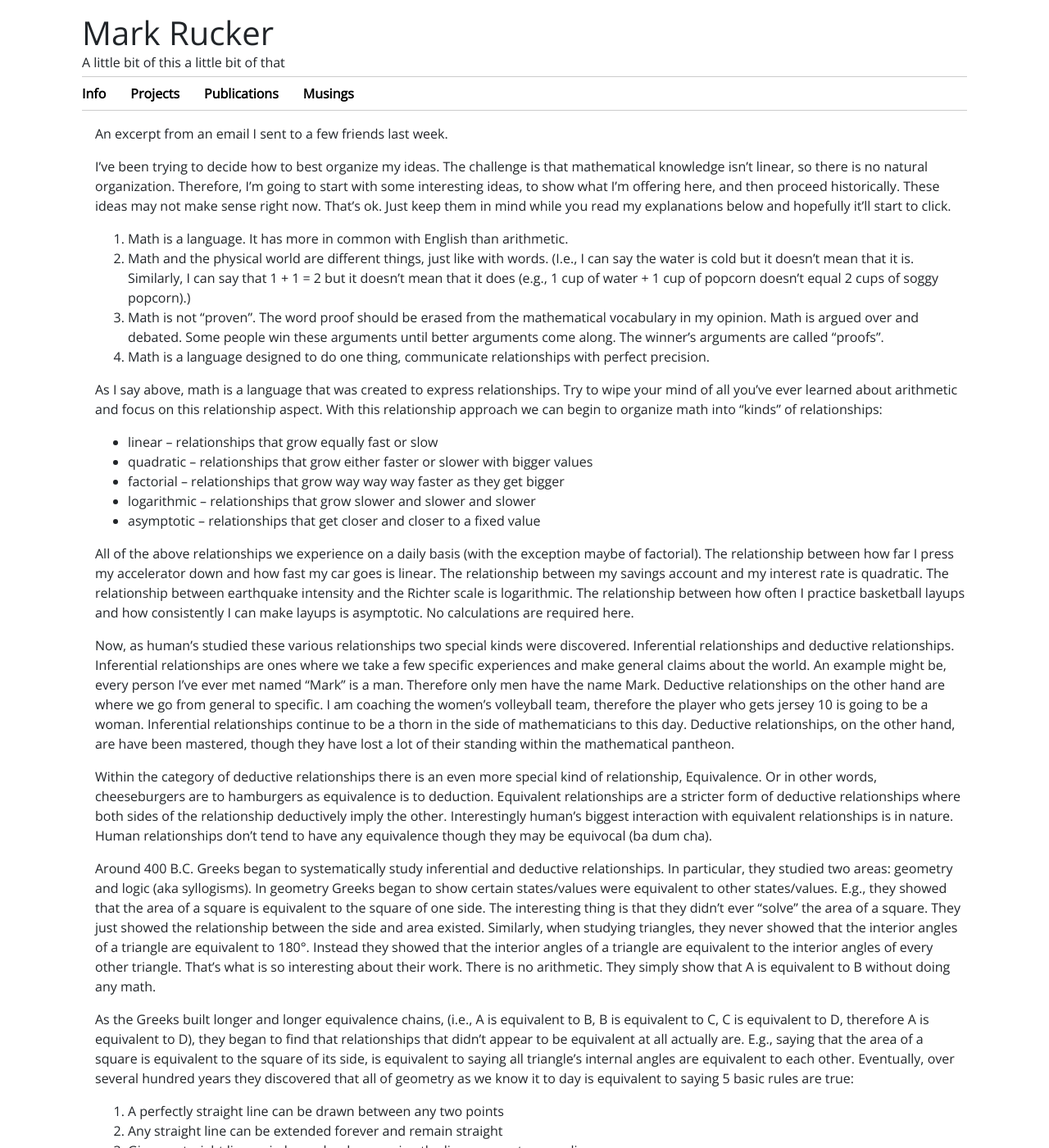
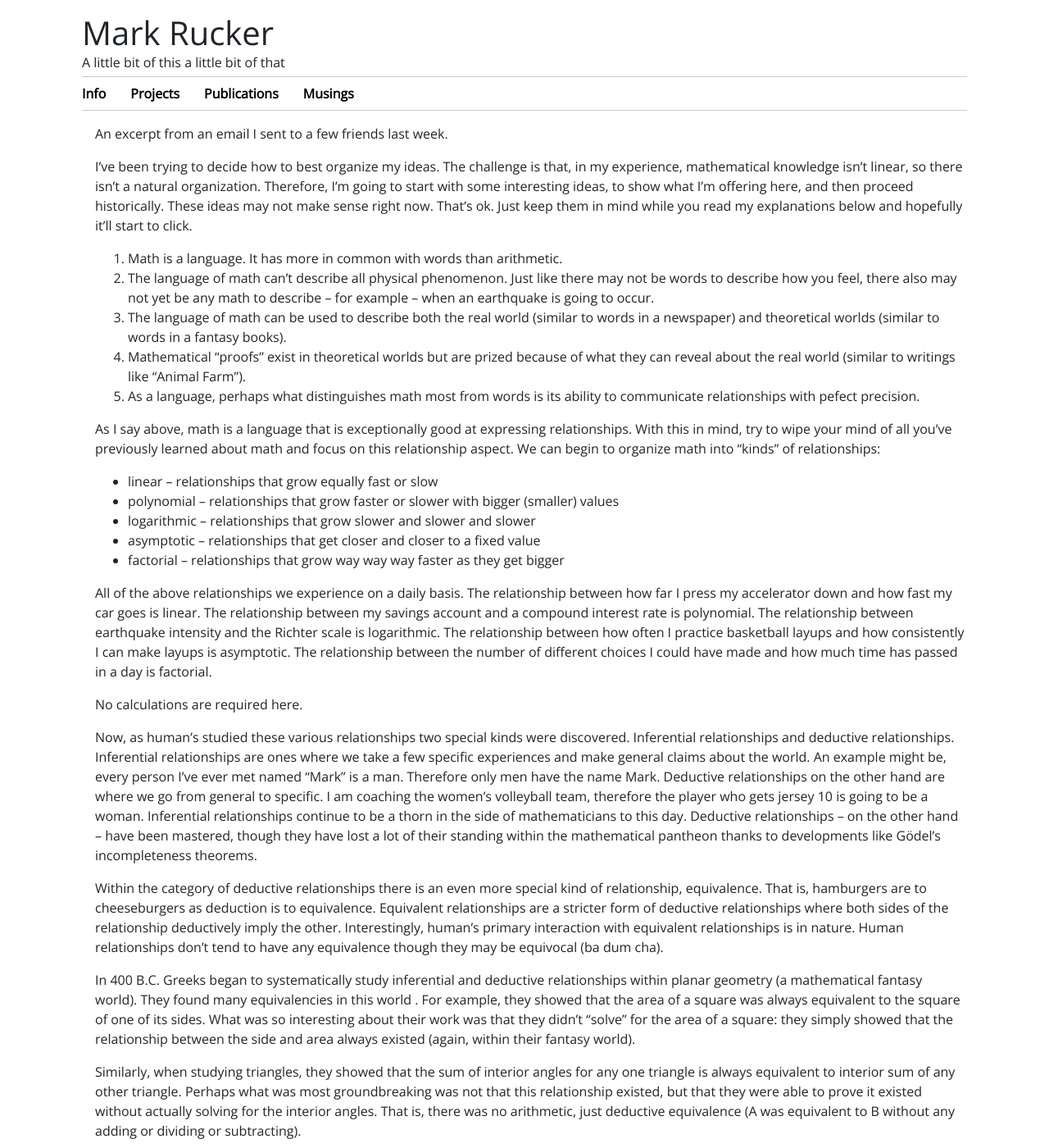
Before and after one commit to mrucker/mrucker.github.io, a Jekyll site: the page built from _posts/2016-10-20-relationship-axioms.md, in a window 1280 px wide and 1400 px high. Shown: the whole window at 82% size. Built offline with Jekyll 4.4.1, drawn with Linux system fonts in a browser that asks for light colours; some of the changed text lies outside the part shown.

Commit message:
cleaning up top blog post

```diff
--- a/_posts/2016-10-20-relationship-axioms.md
+++ b/_posts/2016-10-20-relationship-axioms.md
@@ -3,31 +3,35 @@ layout: post
 ---
 An excerpt from an email I sent to a few friends last week.
 
-I've been trying to decide how to best organize my ideas. The challenge is that mathematical knowledge isn't linear, so there is no natural organization. Therefore, I'm going to start with some interesting ideas, to show what I'm offering here, and then proceed historically. These ideas may not make sense right now. That's ok. Just keep them in mind while you read my explanations below and hopefully it'll start to click.
+I've been trying to decide how to best organize my ideas. The challenge is that, in my experience, mathematical knowledge isn't linear, so there isn't a natural organization. Therefore, I'm going to start with some interesting ideas, to show what I'm offering here, and then proceed historically. These ideas may not make sense right now. That's ok. Just keep them in mind while you read my explanations below and hopefully it'll start to click.
 
-1. Math is a language. It has more in common with English than arithmetic.
-2. Math and the physical world are different things, just like with words. (I.e., I can say the water is cold but it doesn't mean that it is. Similarly, I can say that 1 + 1 = 2 but it doesn't mean that it does (e.g., 1 cup of water + 1 cup of popcorn doesn't equal 2 cups of soggy popcorn).)
-3. Math is not "proven". The word proof should be erased from the mathematical vocabulary in my opinion. Math is argued over and debated. Some people win these arguments until better arguments come along. The winner's arguments are called "proofs".
-4. Math is a language designed to do one thing, communicate relationships with perfect precision.
+1. Math is a language. It has more in common with words than arithmetic.
+2. The language of math can't describe all physical phenomenon. Just like there may not be words to describe how you feel, there also may not yet be any math to describe -- for example -- when an earthquake is going to occur.
+3. The language of math can be used to describe both the real world (similar to words in a newspaper) and theoretical worlds (similar to words in a fantasy books).
+4. Mathematical "proofs" exist in theoretical worlds but are prized because of what they can reveal about the real world (similar to writings like "Animal Farm").
+5. As a language, perhaps what distinguishes math most from words is its ability to communicate relationships with pefect precision.
 
-
-As I say above, math is a language that was created to express relationships. Try to wipe your mind of all you've ever learned about arithmetic and focus on this relationship aspect. With this relationship approach we can begin to organize math into "kinds" of relationships:
+As I say above, math is a language that is exceptionally good at expressing relationships. With this in mind, try to wipe your mind of all you've previously learned about math and focus on this relationship aspect. We can begin to organize math into "kinds" of relationships:
 
 + linear -- relationships that grow equally fast or slow
-+ quadratic -- relationships that grow either faster or slower with bigger values
-+ factorial -- relationships that grow way way way faster as they get bigger
++ polynomial -- relationships that grow faster or slower with bigger (smaller) values
 + logarithmic -- relationships that grow slower and slower and slower
 + asymptotic -- relationships that get closer and closer to a fixed value
++ factorial -- relationships that grow way way way faster as they get bigger
 
-All of the above relationships we experience on a daily basis (with the exception maybe of factorial). The relationship between how far I press my accelerator down and how fast my car goes is linear. The relationship between my savings account and my interest rate is quadratic. The relationship between earthquake intensity and the Richter scale is logarithmic. The relationship between how often I practice basketball layups and how consistently I can make layups is asymptotic. No calculations are required here.
+All of the above relationships we experience on a daily basis. The relationship between how far I press my accelerator down and how fast my car goes is linear. The relationship between my savings account and a compound interest rate is polynomial. The relationship between earthquake intensity and the Richter scale is logarithmic. The relationship between how often I practice basketball layups and how consistently I can make layups is asymptotic. The relationship between the number of different choices I could have made and how much time has passed in a day is factorial.
 
-Now, as human's studied these various relationships two special kinds were discovered. Inferential relationships and deductive relationships. Inferential relationships are ones where we take a few specific experiences and make general claims about the world. An example might be, every person I've ever met named "Mark" is a man. Therefore only men have the name Mark. Deductive relationships on the other hand are where we go from general to specific. I am coaching the women's volleyball team, therefore the player who gets jersey 10 is going to be a woman. Inferential relationships continue to be a thorn in the side of mathematicians to this day. Deductive relationships, on the other hand, are have been mastered, though they have lost a lot of their standing within the mathematical pantheon.
+No calculations are required here.
 
-Within the category of deductive relationships there is an even more special kind of relationship, Equivalence. Or in other words, cheeseburgers are to hamburgers as equivalence is to deduction. Equivalent relationships are a stricter form of deductive relationships where both sides of the relationship deductively imply the other. Interestingly human's biggest interaction with equivalent relationships is in nature. Human relationships don't tend to have any equivalence though they may be equivocal (ba dum cha).
+Now, as human's studied these various relationships two special kinds were discovered. Inferential relationships and deductive relationships. Inferential relationships are ones where we take a few specific experiences and make general claims about the world. An example might be, every person I've ever met named "Mark" is a man. Therefore only men have the name Mark. Deductive relationships on the other hand are where we go from general to specific. I am coaching the women's volleyball team, therefore the player who gets jersey 10 is going to be a woman. Inferential relationships continue to be a thorn in the side of mathematicians to this day. Deductive relationships -- on the other hand -- have been mastered, though they have lost a lot of their standing within the mathematical pantheon thanks to developments like Gödel's incompleteness theorems.
 
-Around 400 B.C. Greeks began to systematically study inferential and deductive relationships. In particular, they studied two areas: geometry and logic (aka syllogisms). In geometry Greeks began to show certain states/values were equivalent to other states/values. E.g., they showed that the area of a square is equivalent to the square of one side. The interesting thing is that they didn't ever "solve" the area of a square. They just showed the relationship between the side and area existed. Similarly, when studying triangles, they never showed that the interior angles of a triangle are equivalent to 180°. Instead they showed that the interior angles of a triangle are equivalent to the interior angles of every other triangle. That's what is so interesting about their work. There is no arithmetic. They simply show that A is equivalent to B without doing any math.
+Within the category of deductive relationships there is an even more special kind of relationship, equivalence. That is, hamburgers are to cheeseburgers as deduction is to equivalence. Equivalent relationships are a stricter form of deductive relationships where both sides of the relationship deductively imply the other. Interestingly, human's primary interaction with equivalent relationships is in nature. Human relationships don't tend to have any equivalence though they may be equivocal (ba dum cha).
 
-As the Greeks built longer and longer equivalence chains, (i.e., A is equivalent to B, B is equivalent to C, C is equivalent to D, therefore A is equivalent to D), they began to find that relationships that didn't appear to be equivalent at all actually are. E.g., saying that the area of a square is equivalent to the square of its side, is equivalent to saying all triangle's internal angles are equivalent to each other. Eventually, over several hundred years they discovered that all of geometry as we know it to day is equivalent to saying 5 basic rules are true:
+In 400 B.C. Greeks began to systematically study inferential and deductive relationships within planar geometry (a mathematical fantasy world). They found many equivalencies in this world . For example, they showed that the area of a square was always equivalent to the square of one of its sides. What was so interesting about their work was that they didn't "solve" for the area of a square: they simply showed that the relationship between the side and area always existed (again, within their fantasy world).
+
+Similarly, when studying triangles, they showed that the sum of interior angles for any one triangle is always equivalent to interior sum of any other triangle. Perhaps what was most groundbreaking was not that this relationship existed, but that they were able to prove it existed without actually solving for the interior angles. That is, there was no arithmetic, just deductive equivalence (A was equivalent to B without any adding or dividing or subtracting).
+
+As the Greeks built longer and longer equivalence chains, (i.e., A is equivalent to B, B is equivalent to C, C is equivalent to D and therefore A is equivalent to D), they began to find that relationships that didn't appear to be equivalent at all actually were. So, saying that the area of a square is equivalent to the square of its side is actually equivalent to saying all triangle's internal angles are equivalent to each other. Eventually -- over several hundred years -- they discovered that the fantasy world of planar geometry, as we know it today, is equivalent to saying 5 basic rules are true:
 
 1. A perfectly straight line can be drawn between any two points
 2. Any straight line can be extended forever and remain straight
@@ -35,9 +39,13 @@ As the Greeks built longer and longer equivalence chains, (i.e., A is equivalent
 4. All right angles are equal (note, this doesn't say all right angles equal 90°)
 5. Two, non parallel line segments will intersect once and only once
 
-They named these five basic rules axioms (as in the "atoms" of geometry). These rules seemed so basic and intuitive they didn't try to break them down any further. These rules and all of the geometry that you learned in high school were recorded in a book called Euclid's Elements. This book is considered by many historians to be the bedrock of western civilization. The reason is simple, even though the book is several thousand pages long you can teach somebody the five rules and they know everything in the book. Even today that is still how advanced mathematics is taught. In my grad school classes the first week we memorize the basic axioms of what we're studying. We then spend the rest of the semester applying those axioms in useful ways.
+They named these five basic rules axioms (as in the "atoms" of geometry). These rules seemed so basic and intuitive they didn't try to break them down any further. These rules, and all of the geometry that you learned in high school, were recorded in a book called Euclid's Elements. This book is considered by many historians to be the bedrock of western civilization. The reason is simple, even though the book is several thousand pages long you can, in theory, teach somebody the above five rules and they know everything in the book. Even today that is still how advanced mathematics is taught. In my grad school classes we spend the first few weeks learning the basic axioms of what we're studying and then spend the rest of the semester applying those axioms in useful ways.
 
-When a mathematician says they have "proven" something, 9 times out of 10 what they mean is they have shown that some statement is equivalent to accepted axioms. The reason this isn't a "proof", at least as most people think about it, is that the axioms aren't "proven" -- they are simply accepted. Axioms are assumptions no matter how simple and intuitive they may seem. If you agree with my assumptions then I have "proven" X. However, despite this fallacy axioms are still incredibly powerful for two reasons:
+Let's briefly go back to this idea of a "fantasy world" and proofs. When a mathematician says they have proven somethingwhat they really mean is that they have shown some statement to be equivalent to accepted axioms. These axioms define the fantasy world we are operating in. The reason this isn't a "proof", at least as most people think about it, is that the axioms are simply accepted and may or may not apply to a real world scenario.
+
+To see the connection between mathematical fantasy worlds (axioms), proofs (equivalency) and reality let's consider two scenarios. In the first, we are trying to figure out how much land we will need to plant corn to feed 500 people. For this problem the planar geometry axioms listed above fit reality well enough to help us solve the problem. This means we can use planar proofs about geometric area to make sure we get enough land. The planar fantasy world fit the real world problem. In the second, imagine we are trying to find the shortest distance between two points on the globe. Without going into too much detail, the above axioms no longer fit reality well and none of our planar proofs help us. Instead, axiom 5 needs to be changed to "there are no paralell lines". Once this has been done, we can develop new equivalencies to help with reality.
+
+In short, axioms are assumptions no matter how simple and intuitive they may seem, and they never apply universally. That is, if you agree with my assumptions then I have "proven" X. If you do not agree or if my assumptions simply don't fit the problem then I haven't proven anything. Despite this limitation axioms are still incredibly powerful for two reasons:
 
 1. They can communicate extremely complex ideas to new students very easily
 2. They can often be built upon and added to without breaking previous work
@@ -45,5 +53,3 @@ When a mathematician says they have "proven" something, 9 times out of 10 what t
 These properties of Axioms are the bedrock for why mathematical knowledge continues to advance. Math can, with moderate ease in relation to its complexity, be passed on to new generations and new generations can add to it with confidence that they are actually improving things.
 
 Well there you go. A basic introduction to axioms. An interesting application of Axioms is the Turing Machine (if you've ever heard of it). When people say Alan Turing created computers what they really mean is he discovered the seven axioms that define all computers (seen [here](https://en.wikipedia.org/wiki/Turing_machine#Formal_definition)). That's it, just seven. Every computer that you have in your house from your thermostat to your smartphone to your laptop is equivalent to Turing's seven axioms.
-
-I'll stop there. Next time I'll link Axioms to Algebra (again without any arithmetic). Then after that I'll go to convergence, which in my opinion is one of the most powerful and simple ideas in math. I tried really hard to keep this accessible to people without advanced mathematics education. For those of you who read it, I'd love to hear what parts you think are too technical and wordy.
```
